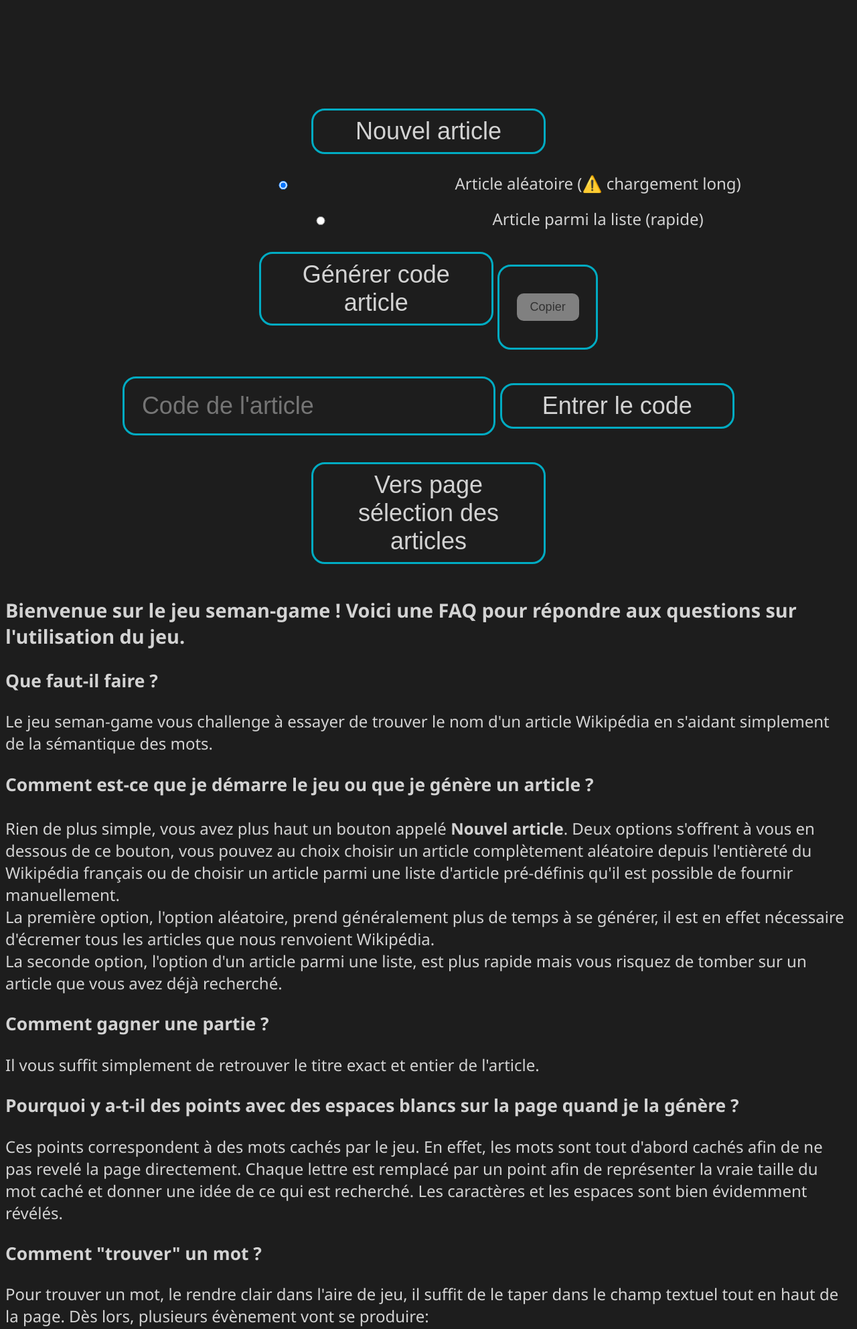
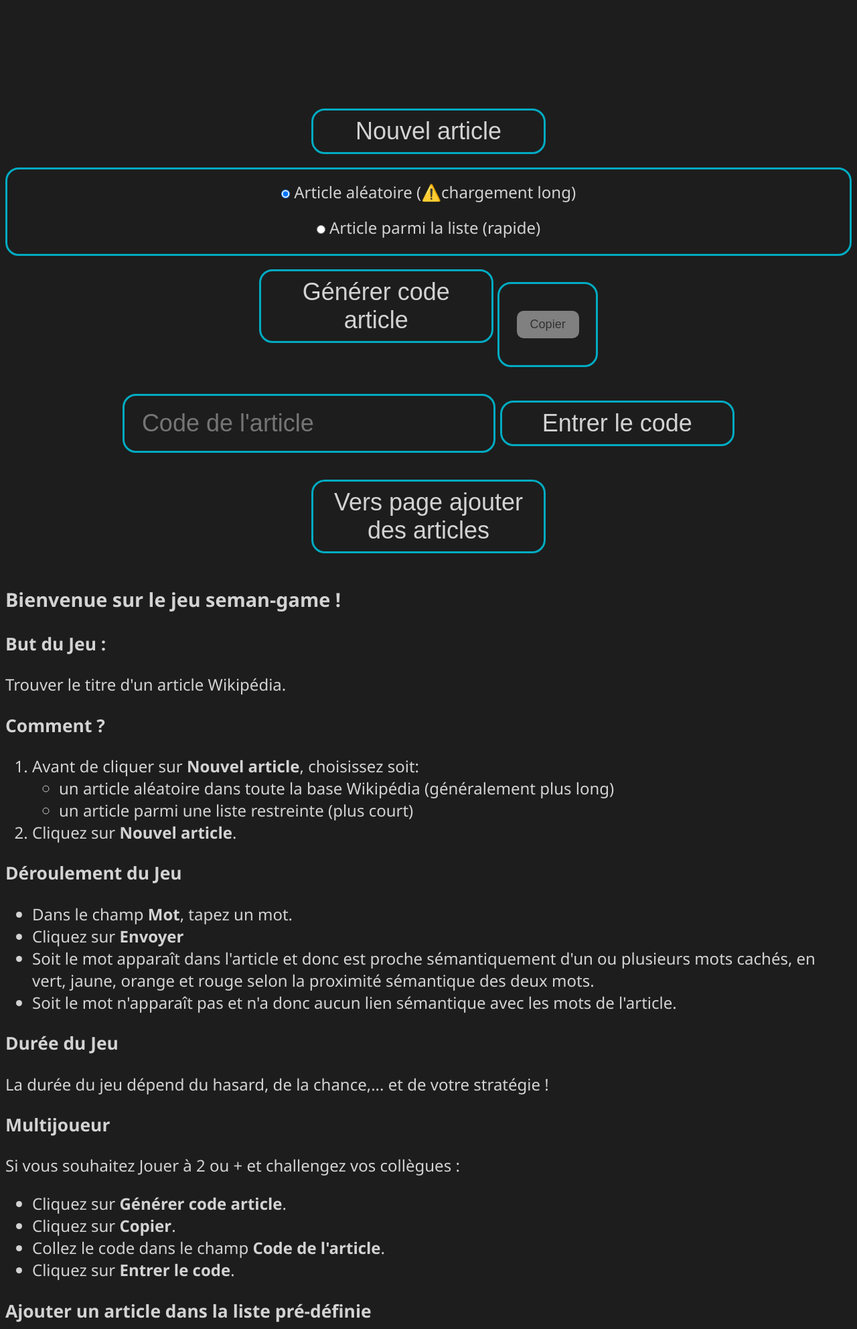
Before and after one commit to MariusFe/seman-game, a Flask app: page / in a window 1280 px wide. Shown: the part 447-2431 px from the top of the page at 67% size. Run offline with Flask 2, Linux system fonts and the light colour scheme; some libraries are stand-ins or nearby versions.

Commit message:
Corrections

```diff
--- a/static/css/style.css
+++ b/static/css/style.css
@@ -49,6 +49,10 @@ input{
     transition: 0.5s;
     margin: 20px auto;
     width: min(500px, 80vw);
+}
+
+#random, #liste {
+    width: auto;
 }
 
 input:focus{
@@ -304,3 +308,16 @@ footer {
     color: transparent;
     cursor: default;
 }
+
+#article_texte::placeholder{
+    font-size: 0.75em;
+}
+
+#radio_div {
+    display: flex;
+    flex-wrap: wrap;
+    flex-direction: column;
+    border-radius: 20px;
+    border: solid 3px #00abc2;
+    padding: 10px 20px;
+}
--- a/static/html/index.html
+++ b/static/html/index.html
@@ -41,11 +41,12 @@
             <button id="new_article" name="new_article" type="submit">
                 Nouvel article
             </button>
-            <br>
-            <input type="radio" id="random" name="article_type" value="random" checked>
-            <label for="random">Article aléatoire (⚠️ chargement long)</label>
-            <input type="radio" id="liste" name="article_type" value="liste">
-            <label for="liste">Article parmi la liste (rapide)</label>
+            <div id="radio_div">
+                <label><input type="radio" id="random" name="article_type" value="random" checked>
+                Article aléatoire (⚠️chargement long)</label>
+                <label><input type="radio" id="liste" name="article_type" value="liste">
+                Article parmi la liste (rapide)</label>
+            </div>
 
             <div id="div_code_article_generer">
                 <button id="code_article_generer" name="code_article_generer" type="submit">
@@ -68,68 +69,89 @@
             </div>
             <form action="/selectArticle">
                 <button id="selection_article">
-                    Vers page sélection des articles
+                    Vers page ajouter des articles
                 </button>
             </form>
         </div>
 
         <div style="text-align: left;">
             <p style="font-weight: bold; font-size: 1.2em;">
-                Bienvenue sur le jeu seman-game ! Voici une FAQ pour répondre aux questions sur l'utilisation du jeu.
+                Bienvenue sur le jeu seman-game !
             </p>
             <p style="font-weight: bold; font-size: 1.1em;">
-                Que faut-il faire ?
+                But du Jeu :
             </p>
             <p>
-                Le jeu seman-game vous challenge à essayer de trouver le nom d'un article Wikipédia en s'aidant simplement de
-                la sémantique des mots.
+                Trouver le titre d'un article Wikipédia.
             </p>
             <p style="font-weight: bold; font-size: 1.1em;">
-                Comment est-ce que je démarre le jeu ou que je génère un article ?
+                Comment ?
             </p>
             <p>
-                Rien de plus simple, vous avez plus haut un bouton appelé <span style="font-weight: bold;">Nouvel article</span>.
-                Deux options s'offrent à vous en dessous de ce bouton, vous pouvez au choix choisir un article complètement aléatoire
-                depuis l'entièreté du Wikipédia français ou de choisir un article parmi une liste d'article pré-définis
-                qu'il est possible de fournir manuellement.
-                <br>
-                La première option, l'option aléatoire, prend généralement plus de temps à se générer, il est en effet nécessaire
-                d'écremer tous les articles que nous renvoient Wikipédia.
-                <br>
-                La seconde option, l'option d'un article parmi une liste, est plus rapide mais vous risquez de tomber sur un
-                article que vous avez déjà recherché.
+                <ol>
+                    <li>Avant de cliquer sur <span style="font-weight: bold;">Nouvel article</span>, choisissez soit:
+                        <ul>
+                            <li>un article aléatoire dans toute la base Wikipédia (généralement plus long)</li>
+                            <li>un article parmi une liste restreinte (plus court)</li>
+                        </ul>
+                    </li>
+                    <li>Cliquez sur <span style="font-weight: bold;">Nouvel article</span>.</li>
+                </ol>
             </p>
             <p style="font-weight: bold; font-size: 1.1em;">
-                Comment gagner une partie ?
+                Déroulement du Jeu
             </p>
             <p>
-                Il vous suffit simplement de retrouver le titre exact et entier de l'article.
-            </p>
-            <p style="font-weight: bold; font-size: 1.1em;">
-                Pourquoi y a-t-il des points avec des espaces blancs sur la page quand je la génère ?
-            </p>
-            <p>
-                Ces points correspondent à des mots cachés par le jeu. En effet, les mots sont tout d'abord cachés afin de
-                ne pas revelé la page directement. Chaque lettre est remplacé par un point afin de représenter la vraie taille du
-                mot caché et donner une idée de ce qui est recherché. Les caractères et les espaces sont bien évidemment révélés.
-            </p>
-            <p style="font-weight: bold; font-size: 1.1em;">
-                Comment "trouver" un mot ?
-            </p>
-            <p>
-                Pour trouver un mot, le rendre clair dans l'aire de jeu, il suffit de le taper dans le champ textuel tout en haut de
-                la page. Dès lors, plusieurs évènement vont se produire:
                 <ul>
-                    <li>Le mot tapé correspond exactement à un ou plusieurs mot de l'article. Le ou les mots correspondants vont
-                        s'afficher en clair avec un fond vert pendant quelques secondes.</li>
-                    <li>Le mot tapé a une sémantique proche de un ou plusieurs mots de l'article. Plus la sémantique est proche,
-                        plus le mot s'affichera dans une couleur claire, sur un fond noir, de rouge à jaune.</li>
-                    <li>Le mot tapé ne correpond à aucun mot ou ce n'est pas un mot existant dans le dictionnaire, dans ce cas
-                        rien ne se passe.</li>
+                    <li>Dans le champ <span style="font-weight: bold;">Mot</span>, tapez un mot.</li>
+                    <li>Cliquez sur <span style="font-weight: bold;">Envoyer</span></li>
+                    <li>Soit le mot apparaît dans l'article et donc est proche sémantiquement d'un ou plusieurs mots cachés,
+                        en vert, jaune, orange et rouge selon la proximité sémantique des deux mots.</li>
+                    <li>Soit le mot n'apparaît pas et n'a donc aucun lien sémantique avec les mots de l'article.</li>
                 </ul>
             </p>
             <p style="font-weight: bold; font-size: 1.1em;">
-                La sémantique ? Qu'est-ce que c'est ?
+                Durée du Jeu
+            </p>
+            <p>
+                La durée du jeu dépend du hasard, de la chance,... et de votre stratégie !
+            </p>
+            <p style="font-weight: bold; font-size: 1.1em;">
+                Multijoueur
+            </p>
+            <p>
+               Si vous souhaitez Jouer à 2 ou + et challengez vos collègues :
+               <ul>
+                    <li>Cliquez sur <span style="font-weight: bold;">Générer code article</span>.</li>
+                    <li>Cliquez sur <span style="font-weight: bold;">Copier</span>.</li>
+                    <li>Collez le code dans le champ <span style="font-weight: bold;">Code de l'article</span>.</li>
+                    <li>Cliquez sur <span style="font-weight: bold;">Entrer le code</span>.</li>
+               </ul>
+            </p>
+            <p style="font-weight: bold; font-size: 1.1em;">
+                Ajouter un article dans la liste pré-définie
+            </p>
+            <p>
+                <ul>
+                    <li>Cliquez sur <span style="font-weight: bold;">Vers page ajouter des articles</span>.</li>
+                    <li>Cliquez sur <span style="font-weight: bold;">Nouvel article</span>.</li>
+                    <li>Si vous trouvez l'article pertinent cliquez sur <span style="font-weight: bold; color: darkgreen;">Ajouter à la liste</span>.</li>
+                    <li>Sinon cliquez sur <span style="font-weight: bold; color: rgb(173, 49, 49);">Ne pas ajouter</span>.</li>
+                    <li>Si vous voulez ajouter une page précise, écrivez le titre dans <span style="font-weight: bold;">
+                        Ajouter manuellement un article à la liste</span>. (⚠️Attention aux homonymes)</li>
+                </ul>
+            </p>
+
+
+            <p style="font-weight: bold; font-size: 1.1em;">
+                Challenge du jour
+            </p>
+            <p>
+                Nous vous proposons un défi temporaire mis à jour régulièrement (non). Copiez le code, collez le et amusez-vous bien !
+            </p>
+
+            <p style="font-weight: bold; font-size: 1.1em;">
+                Explication (technique) sur la sémantique
             </p>
             <p>
                 La sémantique est l'étude de la signification des mots et de la façon dont ils sont reliés les uns aux autres
@@ -148,42 +170,7 @@
 
                 Néanmoins, il peut arriver que deux mots opposés sémantiquement aient une similarité proche avec notre modèle.<br>
             </p>
-            <p  style="font-weight: bold; font-size: 1.1em;">
-                Puis-je jouer contre quelqu'un sur le même article ?
-            </p>
-            <p>
-                C'est une très bonne question, seman-game propose de générer un code correspondant à l'article sur lequel tu
-                es en train de jouer. En partageant le code à d'autres personnes il est possible de s'affronter, ou de
-                chercher, ensemble sur le même article.<br>
-                Pour faire cela il suffit de cliquer sur le bouton <span style="font-weight: bold;">Générer code</span>.
-                Un code est ensuite généré que vous pouvez copier à l'aide du bouton <span style="font-weight: bold;">Copier</span>.<br>
-                Vous pouvez ensuite partager le code à qui vous voulez. La personne ayant le code peut donc coller le code
-                dans le champ de texte <span style="font-weight: bold;">Code de l'article</span>, cliquer sur
-                 <span style="font-weight: bold;">Entrer le code</span> et voilà !<br>
-                ⚠️ Ceci ne fonctionne que lorsque vous jouez sur le même serveur. Il n'est pas possible de rentrer le code et
-                 s'attendre à avoir le même article sur deux serveurs différents.
-            </p>
             <p style="font-weight: bold; font-size: 1.1em;">
-                Je veux ajouter des mots dans la liste pour tout le monde, comment faire ?
-            </p>
-            <p>
-                Il est possible d'ajouter des articles dans la liste utilisée pour la génération de l'article rapide.
-                Pour cela rendez vous sur la page de sélection des articles en cliquant sur le bouton correspondant sur la page princpale.<br>
-                Vous pouvez ainsi générer un nouvel article aléatoire qui sera affiché en clair par la suite en cliquant sur
-                <span style="font-weight: bold;">Nouvel article</span>. De là vous pouvez choisir ou non de l'ajouter à la base
-                de données des articles en cliquant sur <span style="font-weight: bold; color: darkgreen;">Oui</span> ou
-                <span style="font-weight: bold; color: darkred;">Non</span>.<br>
-                <span style="font: bold;"><u>Nouveau !</u></span> Vous pouvez ajouter manuellement un article à la liste sans
-                 passer par la génération. Attention le jeu va s'assurer qu'il s'agit d'un vrai article. Attention aussi aux
-                 homonymes, par exemple <span style="font-weight: bold;">Python</span> va renvoyer une page contenant tous les
-                 homonymes de Python mais <span style="font-weight: bold;">Python (langage)</span> va retourner le langage de
-                 programmation.
-            </p>
-            <p style="font-weight: bold; font-size: 1.1em;">
-                Je voudrais que les nombres s'affichent en étant proches l'un de l'autre, par exemple 1 et 2 sont proches,
-                 mais aussi que quand je tape le verbe "être", par exemple, toutes les conjugaisons s'affichent.
-            </p>
-            <p>
                 Propose une amélioration du code sur GitHub !
             </p>
         </div>
@@ -196,6 +183,8 @@
             <a href="https://github.com/Gdupontdoare" target="_blank" rel="noopener noreferrer">Gdupontdoare</a>,
             <a href="https://github.com/MatthieuNEDELEC" target="_blank" rel="noopener noreferrer">MatthieuNEDELEC</a>,
             Data by Jean-Philippe Fauconnier: <a href="https://fauconnier.github.io/ " target="_blank" rel="noopener noreferrer">fauconnier.github.io</a>
+            <br>
+            Inspiré de <a href="https://cemantix.certitudes.org/" target="_blank" rel="noopener noreferrer">cemantix.certitudes.org</a>. Tous les droits vont à <a href="https://twitter.com/enigmathix" target="_blank" rel="noopener noreferrer">enigmatix</a>.
         </footer>
     </body>
 </html>
```
Also changed, not shown: static/html/selectArticle.html (+5 -4 lines).
